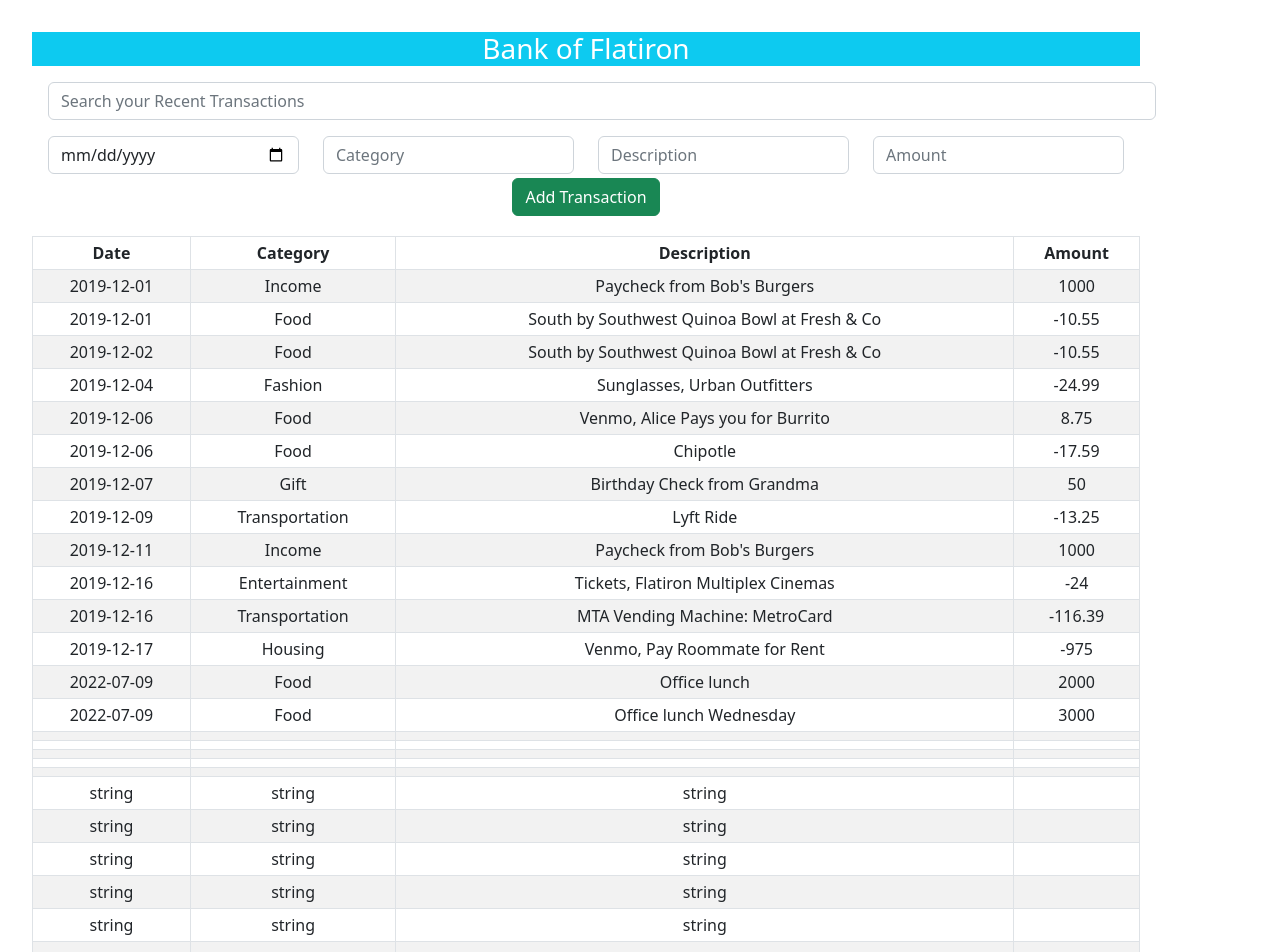
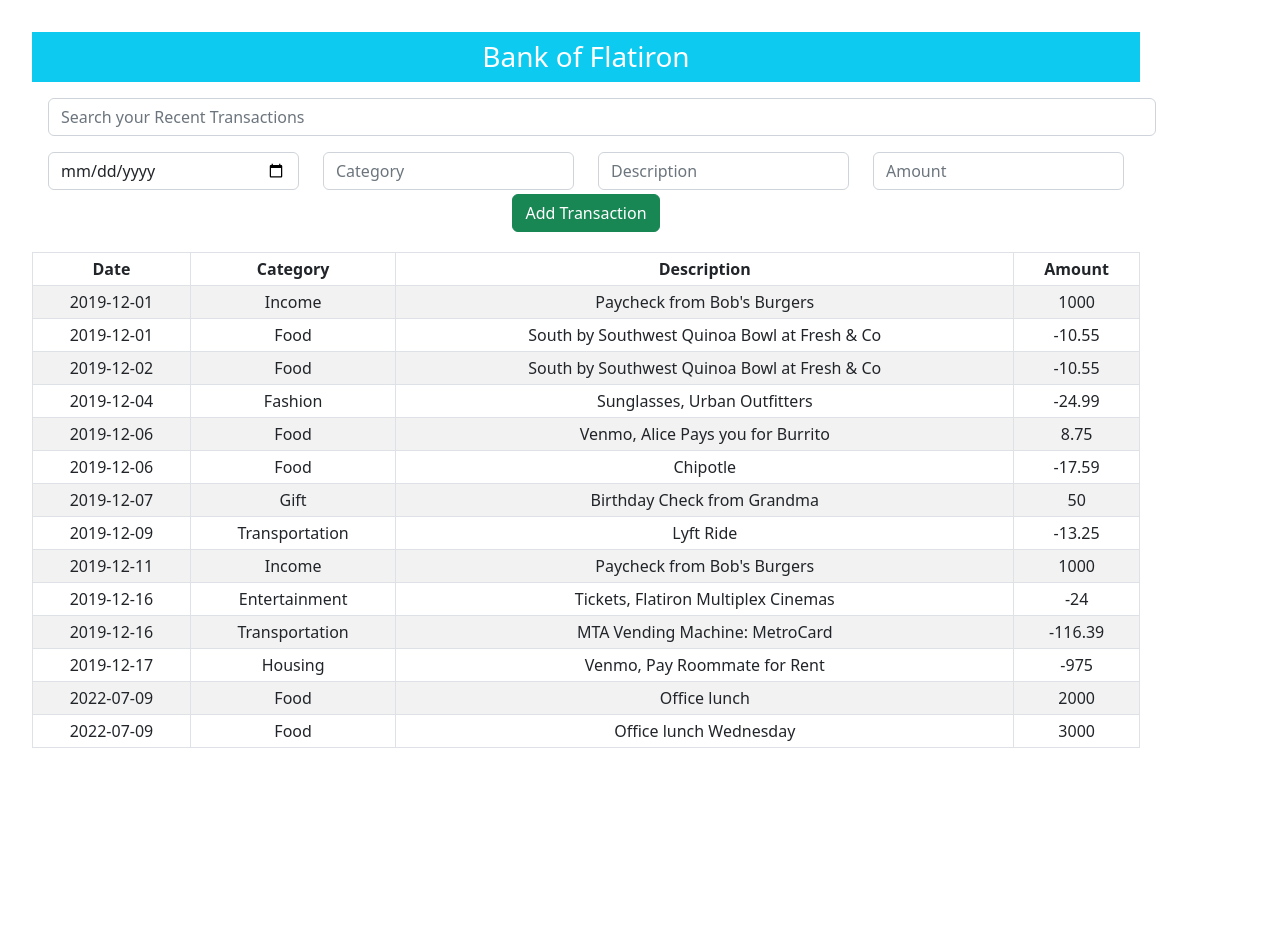
Before and after one commit to Komenpurity/Bank-of-Flatiron, a React (Create React App) app: page / in a window 1280 px wide. Shown: the top 952 px of the page. After the commit the page ends 800 px from the top, so only its background shows below. Built offline with nearby package versions, Linux system fonts and the light colour scheme; data requests are answered from the project's data file.

Commit message:
modified the db.json file

```diff
--- a/db.json
+++ b/db.json
@@ -97,147 +97,7 @@
       "category": "Food",
       "amount": "3000",
       "id": 14
-    },
-    {
-      "id": 15
-    },
-    {
-      "id": 16
-    },
-    {
-      "id": 17
-    },
-    {
-      "id": 18
-    },
-    {
-      "id": 19
-    },
-    {
-      "date": "string",
-      "description": "string",
-      "category": "string",
-      "id": 20
-    },
-    {
-      "date": "string",
-      "description": "string",
-      "category": "string",
-      "id": 21
-    },
-    {
-      "date": "string",
-      "description": "string",
-      "category": "string",
-      "id": 22
-    },
-    {
-      "date": "string",
-      "description": "string",
-      "category": "string",
-      "id": 23
-    },
-    {
-      "date": "string",
-      "description": "string",
-      "category": "string",
-      "id": 24
-    },
-    {
-      "date": "string",
-      "description": "string",
-      "category": "string",
-      "id": 25
-    },
-    {
-      "date": "string",
-      "description": "string",
-      "category": "string",
-      "id": 26
-    },
-    {
-      "date": "string",
-      "description": "string",
-      "category": "string",
-      "id": 27
-    },
-    {
-      "date": "string",
-      "description": "string",
-      "category": "string",
-      "id": 28
-    },
-    {
-      "date": "string",
-      "description": "string",
-      "category": "string",
-      "id": 29
-    },
-    {
-      "date": "string",
-      "description": "string",
-      "category": "string",
-      "id": 30
-    },
-    {
-      "date": "string",
-      "description": "string",
-      "category": "string",
-      "id": 31
-    },
-    {
-      "date": "string",
-      "description": "string",
-      "category": "string",
-      "id": 32
-    },
-    {
-      "date": "string",
-      "description": "string",
-      "category": "string",
-      "id": 33
-    },
-    {
-      "date": "string",
-      "description": "string",
-      "category": "string",
-      "id": 34
-    },
-    {
-      "date": "string",
-      "description": "string",
-      "category": "string",
-      "id": 35
-    },
-    {
-      "date": "string",
-      "description": "string",
-      "category": "string",
-      "id": 36
-    },
-    {
-      "date": "string",
-      "description": "string",
-      "category": "string",
-      "id": 37
-    },
-    {
-      "date": "string",
-      "description": "string",
-      "category": "string",
-      "id": 38
-    },
-    {
-      "date": "string",
-      "description": "string",
-      "category": "string",
-      "id": 39
-    },
-    {
-      "date": "string",
-      "description": "string",
-      "category": "string",
-      "id": 40
     }
+
   ]
 }
--- a/package.json
+++ b/package.json
@@ -40,5 +40,8 @@
       "last 1 firefox version",
       "last 1 safari version"
     ]
+  },
+  "devDependencies": {
+    "gh-pages": "^5.0.0"
   }
 }
--- a/src/components/Form.js
+++ b/src/components/Form.js
@@ -1,4 +1,4 @@
-import React, { useState } from 'react'
+import React, {useState } from 'react'
 
 export default function Form() {
     const [date,setDate] = useState("")
@@ -32,21 +32,7 @@ export default function Form() {
         setDescription("")
         setDate("")
         setCategory("")
-
-        fetch("http://localhost:3000/transactions", {
-            method: "POST",
-            headers: {
-            "Content-Type": "application/json",
-            },
-            body: JSON.stringify(formData)
-        })
-        .then(response => response.json())
-        .then(data => console.log(data))
-        .catch(error => console.log(error))
-        alert("Transaction added");
     }
-
-
 
   return (
     <form class="m-3" onSubmit={handleSubmit}>
--- a/src/components/Transaction.js
+++ b/src/components/Transaction.js
@@ -7,6 +7,7 @@ import Form from './Form';
 export default function Transaction() {
 
   const [transactions,setTransactions] = useState([])
+  console.log(transactions)
 
   useEffect( () => {
     fetch("http://localhost:3000/transactions")
@@ -21,7 +22,7 @@ export default function Transaction() {
 
   return (
     <div className='container m-3 p-3'>
-      <h3 className='bg-info text-white'>Bank of Flatiron</h3>
+      <h3 className='bg-info text-white p-2'>Bank of Flatiron</h3>
       <Search handleSearch = {handleSearch}/>
       <Form />
     <Table striped bordered hover className="table table-sm">
--- a/src/components/TransactionList.js
+++ b/src/components/TransactionList.js
@@ -2,11 +2,9 @@ import React from 'react'
 
 export default function TransactionList({index, category,date,description,amount}) {
 
-  const isEven= index%2===0
-
   return (
     <>
-      <tr className={isEven?"even":""}>
+      <tr key={index} >
             <td>{date}</td>
             <td>{category}</td>
             <td>{description}</td>
```
Also changed, not shown: 1 other file (tests, documents, lock files or other folders).
